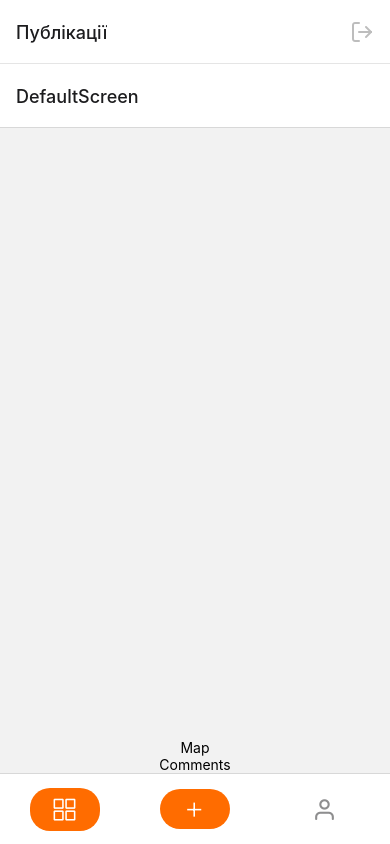
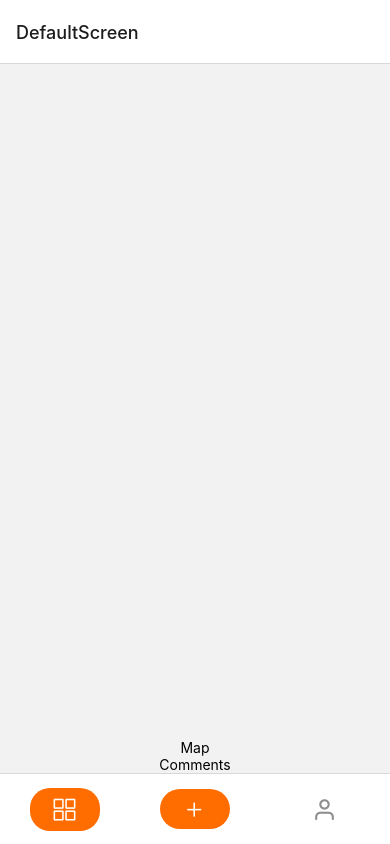
Before and after one commit to vadrille12/react-native, a React Native app: screen / in a window 390 px wide. Built offline with nearby package versions, Linux system fonts and the light colour scheme.

Commit message:
cosmetical changes

```diff
--- a/App.js
+++ b/App.js
@@ -3,6 +3,6 @@ import { NavigationContainer } from "@react-navigation/native";
 import { useRoute } from "./router";
 
 export default function App() {
-  const routing = useRoute(2);
+  const routing = useRoute(1);
   return <NavigationContainer>{routing}</NavigationContainer>;
 }
--- a/router.js
+++ b/router.js
@@ -41,6 +41,7 @@ export const useRoute = (isAuth) => {
     >
       <MainTab.Screen
         options={{
+          headerShown: false,
           tabBarIconStyle: {
             marginVertical: 15,
           },
@@ -72,7 +73,7 @@ export const useRoute = (isAuth) => {
             paddingRight: 16,
           },
         }}
-        name="Публікації"
+        name="Posts"
         component={PostsScreen}
       />
       <MainTab.Screen
```
